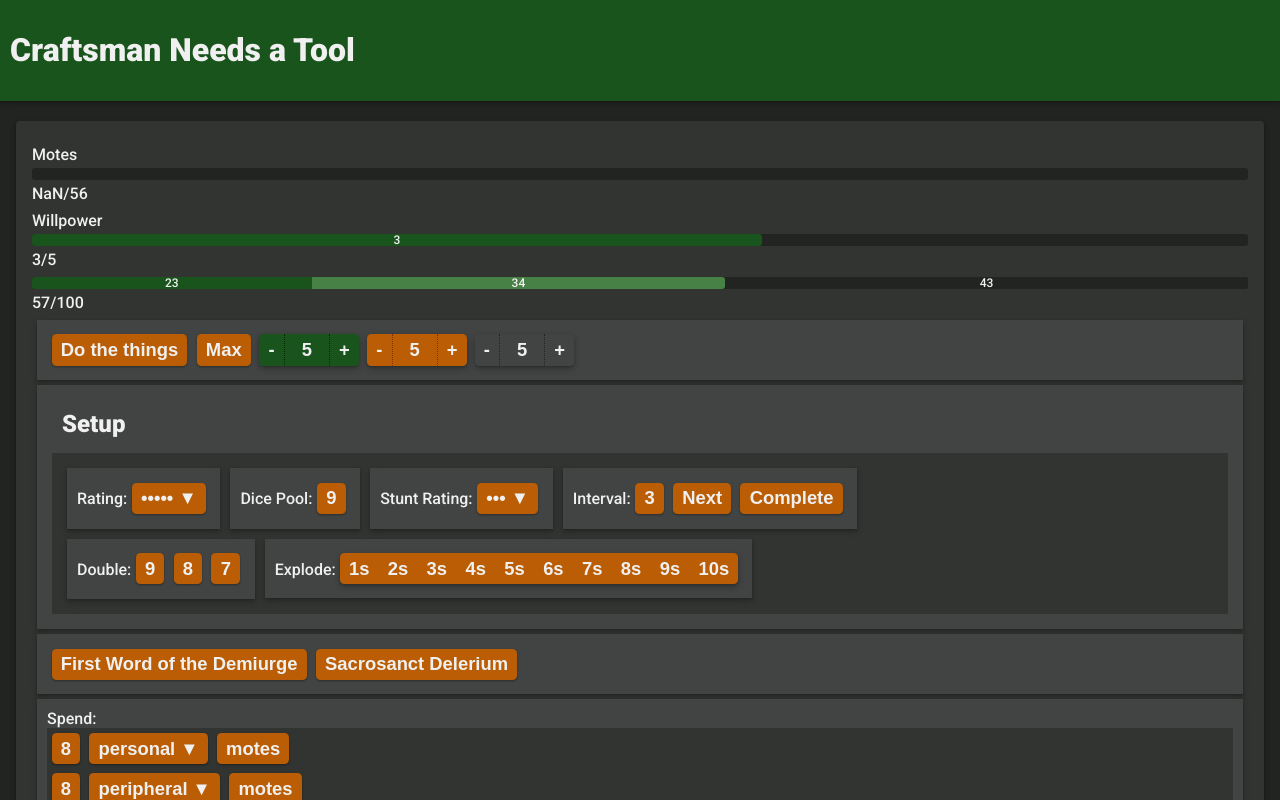
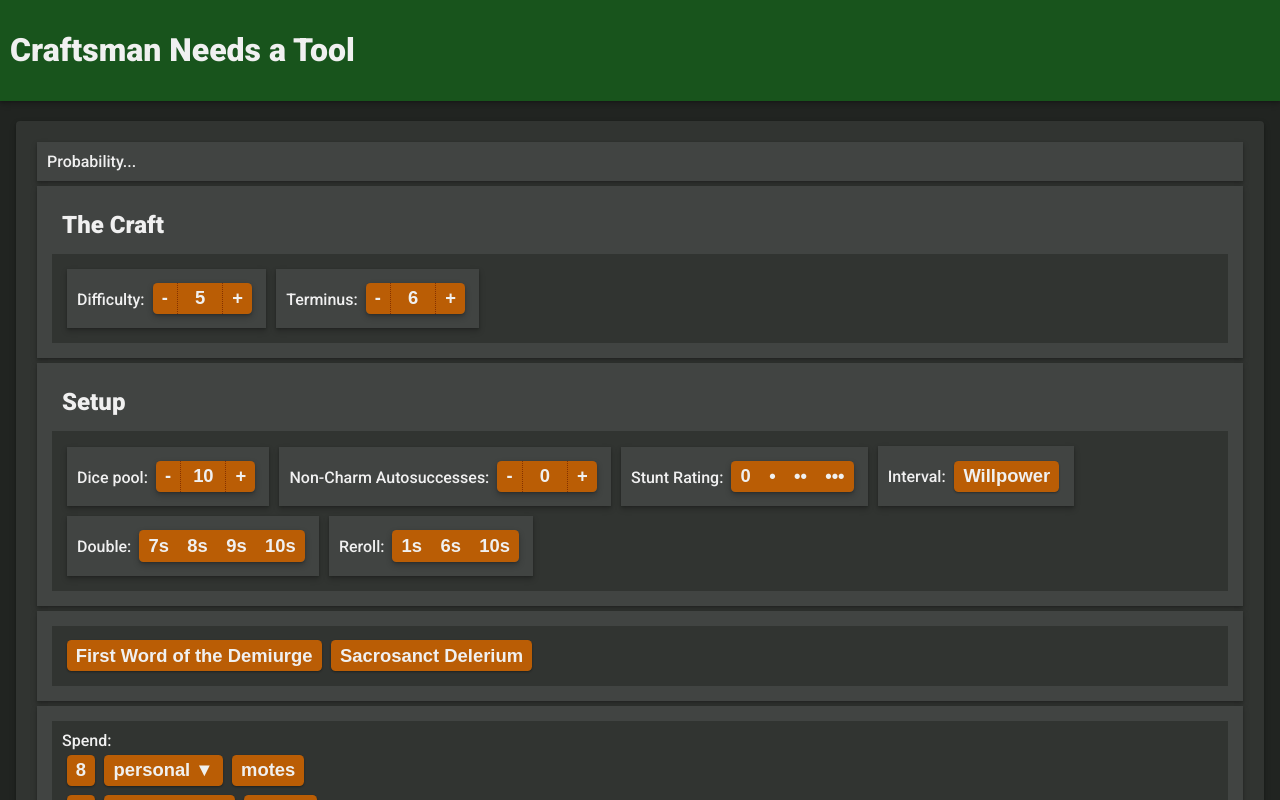
Before and after one commit to Everspace/craftsman-needs-a-tool, a React (Create React App) app: page / in a window 1280 px wide. Shown: the top 800 px of the page. Built offline with nearby package versions, Linux system fonts and the light colour scheme.

Commit message:
Pull out stuff I wasn't using

```diff
--- a/src/App.tsx
+++ b/src/App.tsx
@@ -43,61 +43,26 @@ let spacing = {
   margin: 5,
 }
 
-let ButtonBlock = props => (
+let ButtonBlock: React.FC<{label?: string}> = ({label, children, ...props }) => (
   <Material
     className={grey.grey300.cssClass}
     style={{ display: "inline-block", ...spacing }}
     {...props}
-  />
+  > {label ? label + ":" : null} {children} </Material>
 )
 
-class App extends Component {
-  state = {
-    personal: 13,
-    personalPool: 13,
-    peripheral: 5,
-    peripheralPool: 32,
-    willpower: 3,
-    willpowerPool: 5,
-    successesTotal: 65,
-    successesUsable: 12,
-    successesTarget: 100,
-  }
+let InnerBlock: React.FC = props => <div style={spacing} className={grey.grey400.cssClass} {...props} />
+let Panel: React.FC = props => <Material className={grey.grey300.cssClass} style={spacing} {...props} />
+let ButtonHolderPanel: React.FC<{label?: String}> = ({label, children, ...props}) => (
+  <Panel {...props}>
+    {label ? <h2 style={spacing}>{label}</h2>:null}
+    <InnerBlock>
+      {children}
+    </InnerBlock>
+  </Panel>
+)
 
-  wholeRandomize(n) {
-    return Math.floor(Math.random() * n)
-  }
-
-  randomize() {
-    let successes = this.wholeRandomize(this.state.successesTarget)
-    let useable = this.wholeRandomize(successes)
-
-    this.setState({
-      personal: this.wholeRandomize(this.state.personalPool),
-      peripheral: this.wholeRandomize(this.state.peripheralPool),
-      willpower: this.wholeRandomize(this.state.willpowerPool),
-      successesTotal: successes,
-      successesUsable: useable,
-    })
-  }
-
-  maximize() {
-    let successes = this.state.successesTarget
-    let useable = Math.floor(successes / 2)
-
-    this.setState({
-      personal: this.state.personalPool,
-      peripheral: this.state.peripheralPool,
-      willpower: this.state.willpowerPool,
-      successesTotal: successes,
-      successesUsable: useable,
-    })
-  }
-
-  render() {
-    return (
-      <Provider store={store}>
-        <div className={grey.grey500.cssClass}>
+let Header = props => (
   <Material
   className={primary.main.cssClass}
   style={{
@@ -108,74 +73,98 @@ class App extends Component {
 >
   <h1>Craftsman Needs a Tool</h1>
 </Material>
-          <StatTracker {...this.state}>
-            <Material className={grey.grey300.cssClass} style={spacing}>
-              <Button onClick={() => this.randomize()}>Do the things</Button>
-              <Button onClick={() => this.maximize()}>Max</Button>
-              <Incrementer
-                color={primary}
-                initialValue={5}
-                callback={console.log}
-              />
+)
+
+class App extends Component {
+  state = {
+    targetNumber: 7,
+    double: 10,
+    dice: 20,
+    reroll: []
+  }
+
+  wholeRandomize(n: number) {
+    return Math.floor(Math.random() * n)
+  }
+
+  render() {
+    return (
+      <Provider store={store}>
+        <div className={grey.grey500.cssClass}>
+          <Header />
+          <Material rounded spaced className={grey.grey400.cssClass}>
+            <Panel>
+              Probability...
+            </Panel>
+
+            <ButtonHolderPanel label="The Craft">
+
+            <ButtonBlock label="Difficulty">
                 <Incrementer
                   color={secondary}
                   initialValue={5}
+                  min={1}
                   callback={console.log}
                 />
+              </ButtonBlock>
+              <ButtonBlock label="Terminus">
                 <Incrementer
-                color={grey}
-                initialValue={5}
+                  color={secondary}
+                  initialValue={6}
+                  min={1}
                   callback={console.log}
                 />
-            </Material>
+              </ButtonBlock>
+            </ButtonHolderPanel>
 
-            <Material className={grey.grey300.cssClass} style={spacing}>
-              <h2 style={spacing}>Setup</h2>
-              <div style={spacing} className={grey.grey400.cssClass}>
-                <div>
-                  <ButtonBlock>
-                    Rating:
-                    <Button>••••• ▼</Button>
+            <ButtonHolderPanel label="Setup">
+              <ButtonBlock label="Dice pool">
+                <Incrementer
+                  color={secondary}
+                  initialValue={10}
+                  min={1}
+                  callback={console.log}
+                />
               </ButtonBlock>
-                  <ButtonBlock>
-                    Dice Pool:
-                    <Button>9</Button>
+              <ButtonBlock label="Non-Charm Autosuccesses">
+                <Incrementer
+                  color={secondary}
+                  initialValue={0}
+                  callback={console.log}
+                />
               </ButtonBlock>
-                  <ButtonBlock>
-                    Stunt Rating:
-                    <Button>••• ▼</Button>
-                  </ButtonBlock>
-                  <ButtonBlock>
-                    Interval:
-                    <Button>3</Button>
-                    <Button>Next</Button>
-                    <Button>Complete</Button>
-                  </ButtonBlock>
-                </div>
-                <div>
-                  <ButtonBlock>
-                    Double:
-                    <Button>9</Button>
-                    <Button>8</Button>
-                    <Button>7</Button>
-                  </ButtonBlock>
-                  <ButtonBlock>
-                    Explode:
+              <ButtonBlock label="Stunt Rating">
                 <InteractiveGroup>
-                      {Array.from({ length: 10 }, (_, i) => (
-                        <Button key={i}>{10 - i}s</Button>
-                      )).reverse()}
+                  <Button>0</Button>
+                  <Button>•</Button>
+                  <Button>••</Button>
+                  <Button>•••</Button>
                 </InteractiveGroup>
               </ButtonBlock>
-                </div>
-              </div>
-            </Material>
+              <ButtonBlock label="Interval">
+                <Button>Willpower</Button>
+              </ButtonBlock>
+              <ButtonBlock label="Double">
+                <InteractiveGroup>
+                  {Array.from({ length: 4 }, (_, i) => (
+                    <Button key={i}>{i + 7}s</Button>
+                  ))}
+                </InteractiveGroup>
+              </ButtonBlock>
+              <ButtonBlock label="Reroll">
+                <InteractiveGroup>
+                  <Button key="1s">1s</Button>
+                  <Button key="6s">6s</Button>
+                  <Button key="10s">10s</Button>
+                </InteractiveGroup>
+              </ButtonBlock>
+            </ButtonHolderPanel>
 
-            <Material className={grey.grey300.cssClass} style={spacing}>
+            <ButtonHolderPanel>
               <Button>First Word of the Demiurge</Button>
               <Button>Sacrosanct Delerium</Button>
-            </Material>
-            <Material className={grey.grey300.cssClass} style={spacing}>
+            </ButtonHolderPanel>
+            <ButtonHolderPanel>
               <div>Spend:</div>
               <div className={grey.grey400.cssClass}>
                 <Button>8</Button>
@@ -196,8 +185,9 @@ class App extends Component {
                 <Button>1</Button>
                 <Button>willpower</Button>
               </div>
+            </ButtonHolderPanel>
+
           </Material>
-          </StatTracker>
         </div>
       </Provider>
     )
```
Lines whose indentation alone changed are shown as unchanged.
